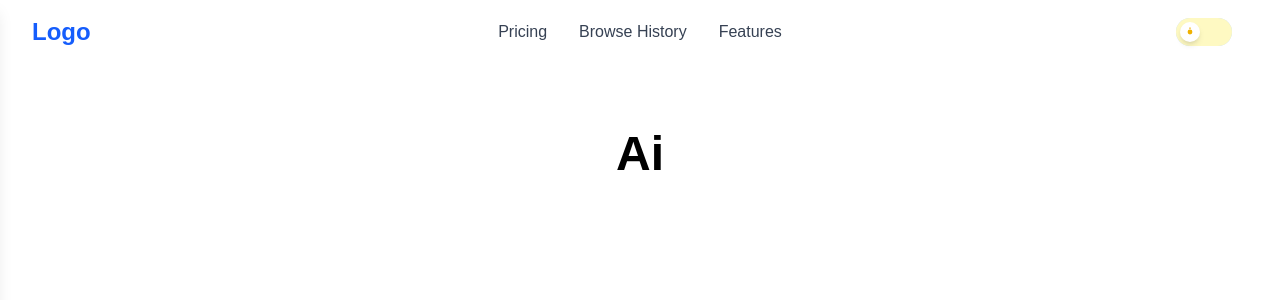
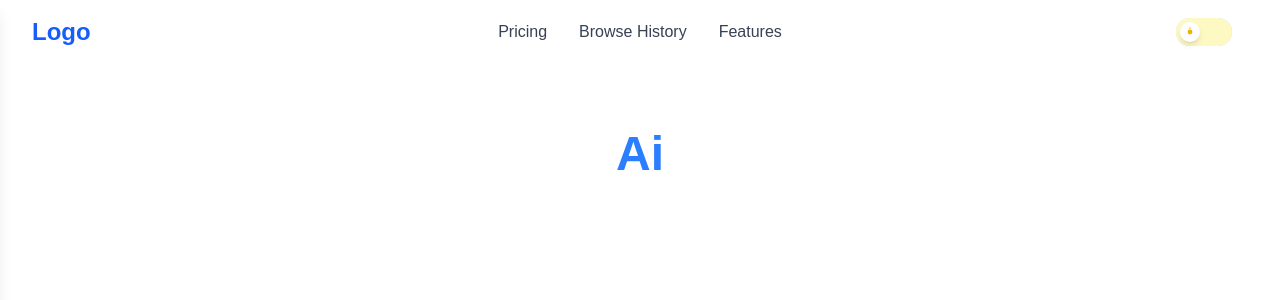
Before and after one commit to Amrit-Raj12/ai-app-generator, a Next.js app: page / in a window 1280 px wide. Shown: the top 300 px of the page. Built offline with nearby package versions, Linux system fonts and the light colour scheme.

Commit message:
Dev - used useTheme

```diff
--- a/src/app/page.tsx
+++ b/src/app/page.tsx
@@ -1,11 +1,22 @@
+'use client'
+import { useTheme } from "@/components/contexts/ThemeContext";
+import { useEffect, useState } from "react";
+
+export default function Home() {
+  const { theme } = useTheme()
+  const [isDark, setIsDark] = useState(false)
+
+  useEffect(() => {
+    setIsDark(theme === 'dark')
+  }, [theme])
 
 
-export default function Home() {
   return (
     <div className="grid grid-rows-[20px_1fr_20px] items-center justify-items-center min-h-screen p-8 pb-20 gap-16 sm:p-20 font-[family-name:var(--font-geist-sans)] bg-white dark:bg-gray-900 transition-colors">
-      <h1 className="text-3xl font-bold text-center sm:text-5xl text-black dark:text-white">
+      <h1 className={`text-3xl font-bold text-center sm:text-5xl  ${isDark ? 'text-white' : 'text-blue-500'}`}>
         Ai
       </h1>
+
     </div>
   );
 }
```
